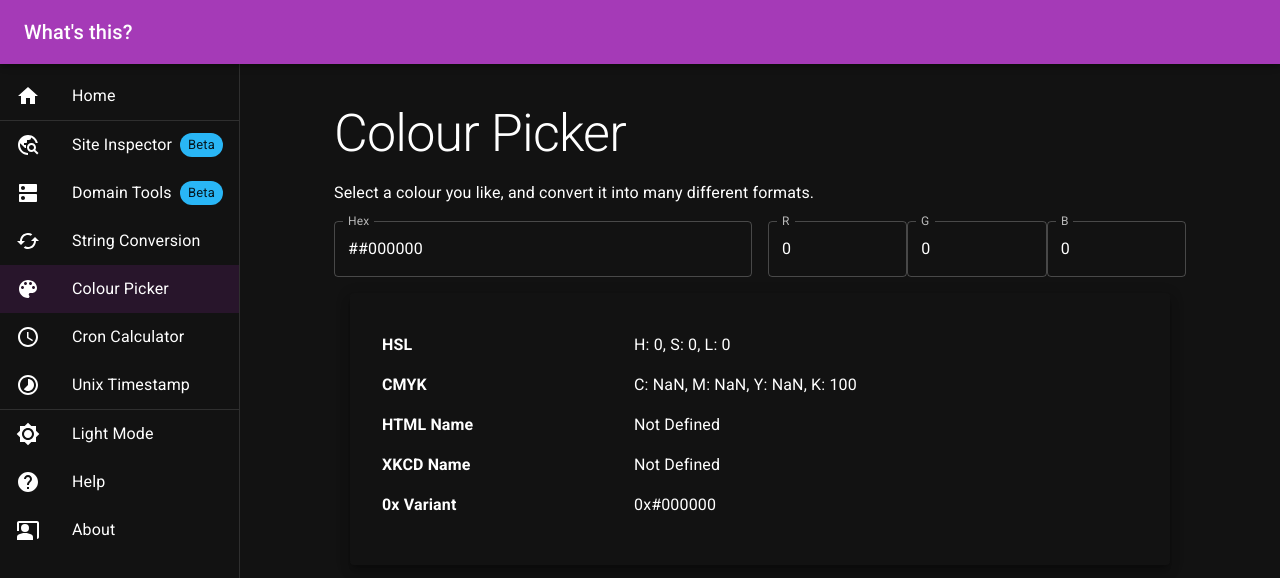
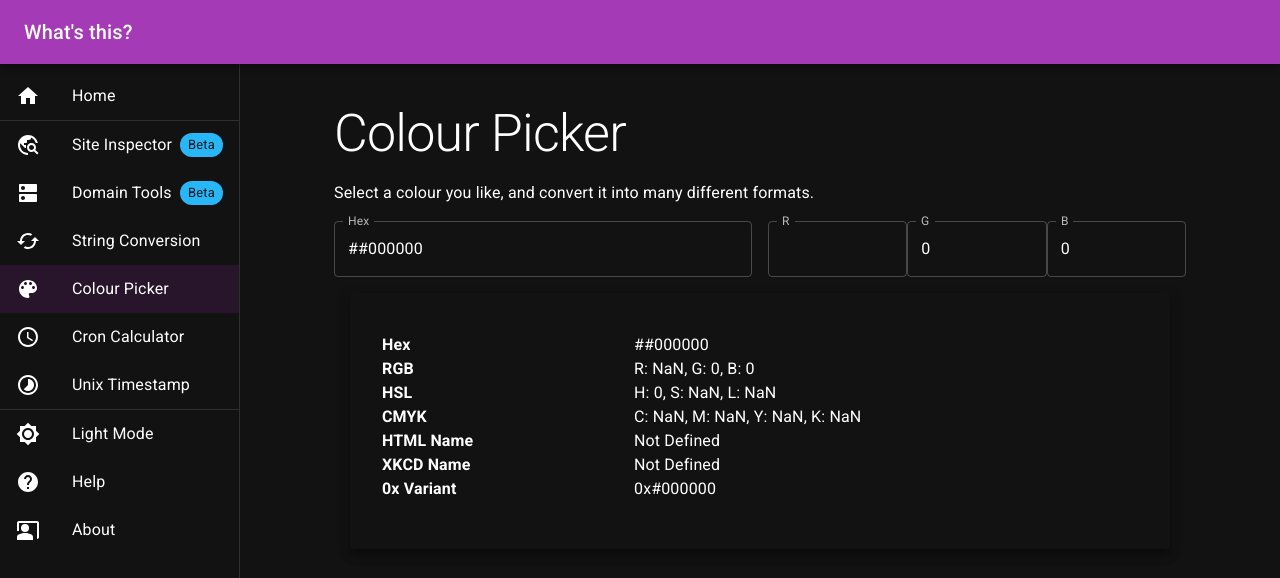
Before and after one commit to soup-bowl/whatsth.is, a React (Create React App) app: page /#/colour in a window 1280 px wide. Shown: the top 578 px of the page. Built offline with nearby package versions, Linux system fonts and the light colour scheme.

Commit message:
Adjusted method.

```diff
--- a/src/interfaces.ts
+++ b/src/interfaces.ts
@@ -172,5 +172,9 @@ export interface CMYK {
 export interface IColourValues {
 	hex: string;
 	rgb: RGB;
-	hsl?: HSL;
+	hsl: HSL;
+	cmyk: CMYK;
+	htmlCode: string;
+	xkcdCode: string;
+	oxVar: string;
 }
--- a/src/pages/colour.tsx
+++ b/src/pages/colour.tsx
@@ -1,46 +1,19 @@
 import { Card, CardContent, Grid, TextField, Typography } from "@mui/material";
 import { useEffect, useState } from "react";
-import { CMYK, HSL, IColourValues, RGB } from "../interfaces";
-import {
-	getContrastingColor, getEasterEgg, getHTMLColorName, getXKCDColorName, hexToRgb, isValidColorString, rgbToCMYK,
-	rgbToHSL, rgbToHex, rgbToString
-} from "../utils/colourUtils";
+import { IColourValues, RGB } from "../interfaces";
+import { getContrastingColor, hexToAll, isValidColorString, rgbToHex, rgbToString } from "../utils/colourUtils";
 
 const siteTitle = "Colour Picker";
-
-interface IList {
-	key: string;
-	value: string;
-}
 
 const ColourPickerPage = () => {
 	const inputGet = window.location.hash.split('/').slice(-1)[0];
 	const startingVal = isValidColorString(inputGet) ? inputGet : '#000000';
-	const [colours, setColours] = useState<IColourValues>({ hex: `#${startingVal}`, rgb: hexToRgb(startingVal) });
-	const [colourInfo, setColourInfo] = useState<IList[]>([]);
+	const [colours, setColours] = useState<IColourValues>(hexToAll(`#${startingVal}`));
 
 	useEffect(() => {
 		if (isValidColorString(colours.hex)) {
 			window.location.href = `/#/colour/${colours.hex.replace('#', '')}`
 		}
-
-		const hsl: HSL = rgbToHSL(colours.rgb);
-		const cmyk: CMYK = rgbToCMYK(colours.rgb);
-
-		let colInfo: IList[] = [
-			{ key: 'HSL', value: `H: ${hsl.h}, S: ${hsl.s}, L: ${hsl.l}` },
-			{ key: 'CMYK', value: `C: ${cmyk.c}, M: ${cmyk.m}, Y: ${cmyk.y}, K: ${cmyk.k}` },
-			{ key: 'HTML Name', value: getHTMLColorName(colours.hex) },
-			{ key: 'XKCD Name', value: getXKCDColorName(colours.hex) },
-			{ key: '0x Variant', value: colours.hex.toUpperCase().replace('#', '0x') },
-		]
-
-		const wild = getEasterEgg(colours.hex);
-		if (wild !== undefined) {
-			colInfo.push({ key: 'Wild Wasteland', value: wild });
-		}
-
-		setColourInfo(colInfo);
 	}, [colours]);
 
 	return (
@@ -54,12 +27,7 @@ const ColourPickerPage = () => {
 						label="Hex"
 						value={colours.hex}
 						InputLabelProps={{ shrink: true }}
-						onChange={(e) => {
-							setColours({
-								hex: e.target.value,
-								rgb: hexToRgb(e.target.value)
-							});
-						}}
+						onChange={(e) => setColours(hexToAll(e.target.value))}
 					/>
 				</Grid>
 				<Grid container item xs={12} sm={6}>
@@ -72,11 +40,9 @@ const ColourPickerPage = () => {
 							InputProps={{ inputProps: { min: 0, max: 255 } }}
 							InputLabelProps={{ shrink: true }}
 							onChange={(e) => {
-								let changedVals: RGB = { ...colours.rgb, r: parseInt(e.target.value) }
-								setColours({
-									hex: rgbToHex(changedVals),
-									rgb: changedVals
-								});
+								const rgb: RGB = { ...colours.rgb, r: parseInt(e.target.value) }
+								const hex: string = rgbToHex(rgb);
+								setColours(hexToAll(hex));
 							}}
 						/>
 					</Grid>
@@ -89,11 +55,9 @@ const ColourPickerPage = () => {
 							InputProps={{ inputProps: { min: 0, max: 255 } }}
 							InputLabelProps={{ shrink: true }}
 							onChange={(e) => {
-								let changedVals: RGB = { ...colours.rgb, g: parseInt(e.target.value) }
-								setColours({
-									hex: rgbToHex(changedVals),
-									rgb: changedVals
-								});
+								const rgb: RGB = { ...colours.rgb, g: parseInt(e.target.value) }
+								const hex: string = rgbToHex(rgb);
+								setColours(hexToAll(hex));
 							}}
 						/>
 					</Grid>
@@ -106,11 +70,9 @@ const ColourPickerPage = () => {
 							InputProps={{ inputProps: { min: 0, max: 255 } }}
 							InputLabelProps={{ shrink: true }}
 							onChange={(e) => {
-								let changedVals: RGB = { ...colours.rgb, b: parseInt(e.target.value) }
-								setColours({
-									hex: rgbToHex(changedVals),
-									rgb: changedVals
-								});
+								const rgb: RGB = { ...colours.rgb, b: parseInt(e.target.value) }
+								const hex: string = rgbToHex(rgb);
+								setColours(hexToAll(hex));
 							}}
 						/>
 					</Grid>
@@ -125,16 +87,56 @@ const ColourPickerPage = () => {
 			}}>
 				<CardContent>
 					<Grid container>
-						{colourInfo.map((item) => (
-							<Grid key={item.key} item container marginY={1}>
-								<Grid item xs={12} sm={4}>
-									<Typography sx={{ fontWeight: 'bold' }}>{item.key}</Typography>
-								</Grid>
-								<Grid item xs={12} sm={8}>
-									<Typography>{item.value}</Typography>
-								</Grid>
+						<Grid item container marginY={1}>
+							<Grid item xs={12} sm={4}>
+								<Typography sx={{ fontWeight: 'bold' }}>Hex</Typography>
 							</Grid>
-						))}
+							<Grid item xs={12} sm={8}>
+								<Typography>{colours.hex}</Typography>
+							</Grid>
+
+							<Grid item xs={12} sm={4}>
+								<Typography sx={{ fontWeight: 'bold' }}>RGB</Typography>
+							</Grid>
+							<Grid item xs={12} sm={8}>
+								<Typography>{`R: ${colours.rgb.r}, G: ${colours.rgb.g}, B: ${colours.rgb.b}`}</Typography>
+							</Grid>
+
+							<Grid item xs={12} sm={4}>
+								<Typography sx={{ fontWeight: 'bold' }}>HSL</Typography>
+							</Grid>
+							<Grid item xs={12} sm={8}>
+								<Typography>{`H: ${colours.hsl.h}, S: ${colours.hsl.s}, L: ${colours.hsl.l}`}</Typography>
+							</Grid>
+
+							<Grid item xs={12} sm={4}>
+								<Typography sx={{ fontWeight: 'bold' }}>CMYK</Typography>
+							</Grid>
+							<Grid item xs={12} sm={8}>
+								<Typography>{`C: ${colours.cmyk.c}, M: ${colours.cmyk.m}, Y: ${colours.cmyk.y}, K: ${colours.cmyk.k}`}</Typography>
+							</Grid>
+
+							<Grid item xs={12} sm={4}>
+								<Typography sx={{ fontWeight: 'bold' }}>HTML Name</Typography>
+							</Grid>
+							<Grid item xs={12} sm={8}>
+								<Typography>{colours.htmlCode}</Typography>
+							</Grid>
+
+							<Grid item xs={12} sm={4}>
+								<Typography sx={{ fontWeight: 'bold' }}>XKCD Name</Typography>
+							</Grid>
+							<Grid item xs={12} sm={8}>
+								<Typography>{colours.xkcdCode}</Typography>
+							</Grid>
+
+							<Grid item xs={12} sm={4}>
+								<Typography sx={{ fontWeight: 'bold' }}>0x Variant</Typography>
+							</Grid>
+							<Grid item xs={12} sm={8}>
+								<Typography>{colours.oxVar}</Typography>
+							</Grid>
+						</Grid>
 					</Grid>
 				</CardContent>
 			</Card>
--- a/src/utils/colourUtils.ts
+++ b/src/utils/colourUtils.ts
@@ -1,4 +1,4 @@
-import { CMYK, HSL, RGB } from "../interfaces";
+import { CMYK, HSL, IColourValues, RGB } from "../interfaces";
 import htmlCodes from "./colourCodes/htmlColours.json";
 import xkcdCodes from "./colourCodes/xkcdColours.json";
 import wildWest from "./colourCodes/wild.json";
@@ -117,3 +117,16 @@ export const getEasterEgg = (hex: string): string | undefined => {
 	const refs: { [key: string]: string } = wildWest;
 	return refs[hex.toUpperCase().replace("#", "")] || undefined;
 }
+
+export const hexToAll = (hex: string): IColourValues => {
+	const rgb = hexToRgb(hex);
+	return({
+		hex: hex,
+		rgb: rgb,
+		cmyk: rgbToCMYK(rgb),
+		hsl: rgbToHSL(rgb),
+		htmlCode: getHTMLColorName(hex),
+		xkcdCode: getXKCDColorName(hex),
+		oxVar: hex.toUpperCase().replace('#', '0x')
+	});
+}
```
